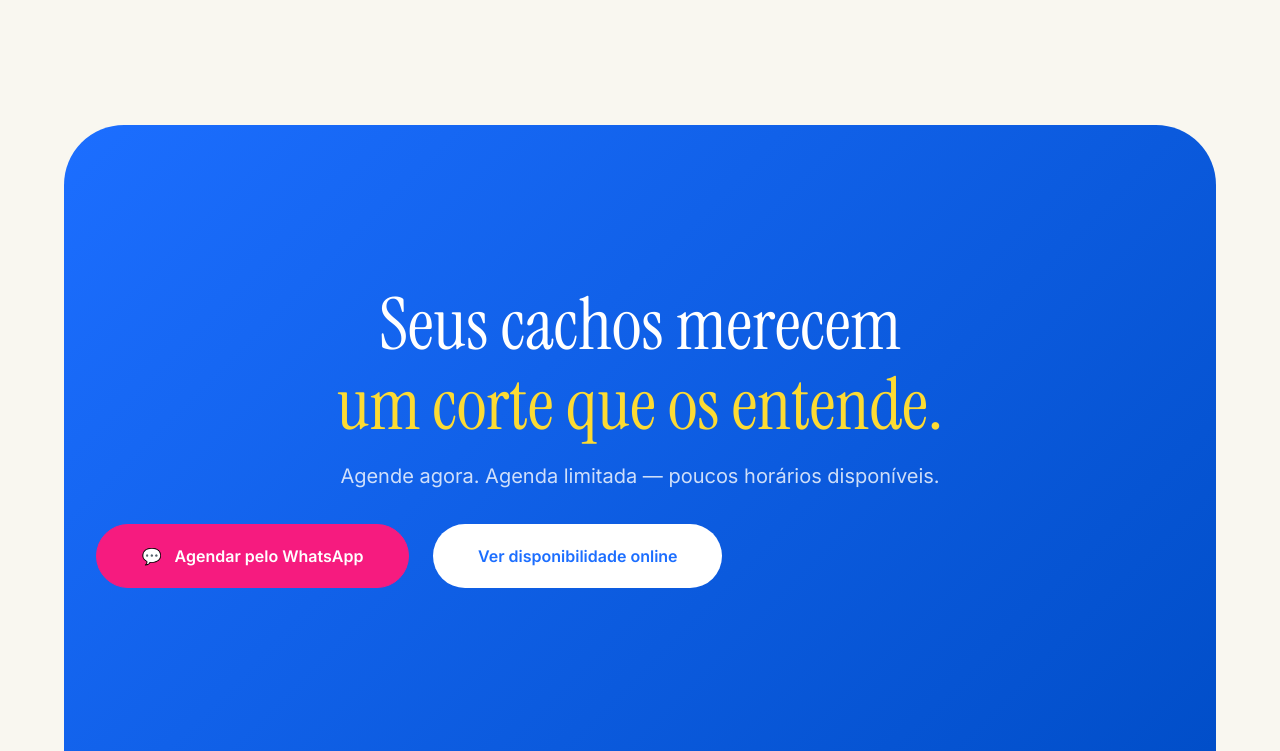
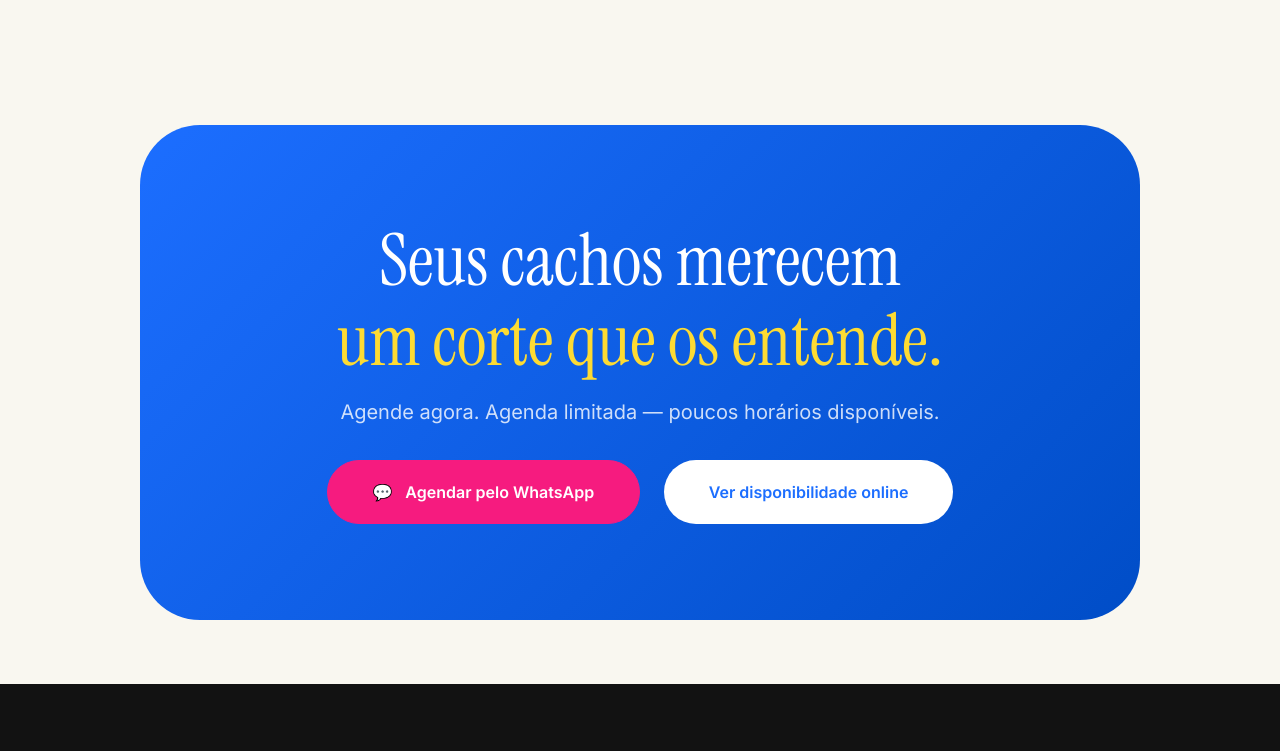
Before and after one commit to jonatanjunior13-max/ojonquecortou, a React (Vite) app: page / in a window 1280 px wide. Shown: the part 9120-9871 px from the top of the page. Built offline with nearby package versions, Linux system fonts and the light colour scheme.

Commit message:
style: reduzido tamanho e centralizada a seção final de CTA

```diff
--- a/src/pages/Home.css
+++ b/src/pages/Home.css
@@ -354,8 +354,22 @@
 /* Final CTA */
 .final-cta-section {
   background: linear-gradient(135deg, var(--color-blue) 0%, #004dc7 100%);
-  margin: 4rem;
+  margin: 4rem auto;
   border-radius: 60px;
+  max-width: 1000px; /* Reduzindo o tamanho */
+  padding: 6rem 2rem;
+}
+
+.final-cta-section .container {
+  display: flex;
+  flex-direction: column;
+  align-items: center;
+  text-align: center;
+}
+
+.final-cta-section .hero-actions {
+  justify-content: center; /* Centralizando os botões */
+  margin-bottom: 0;
 }
 
 .text-white { color: white; }
```
